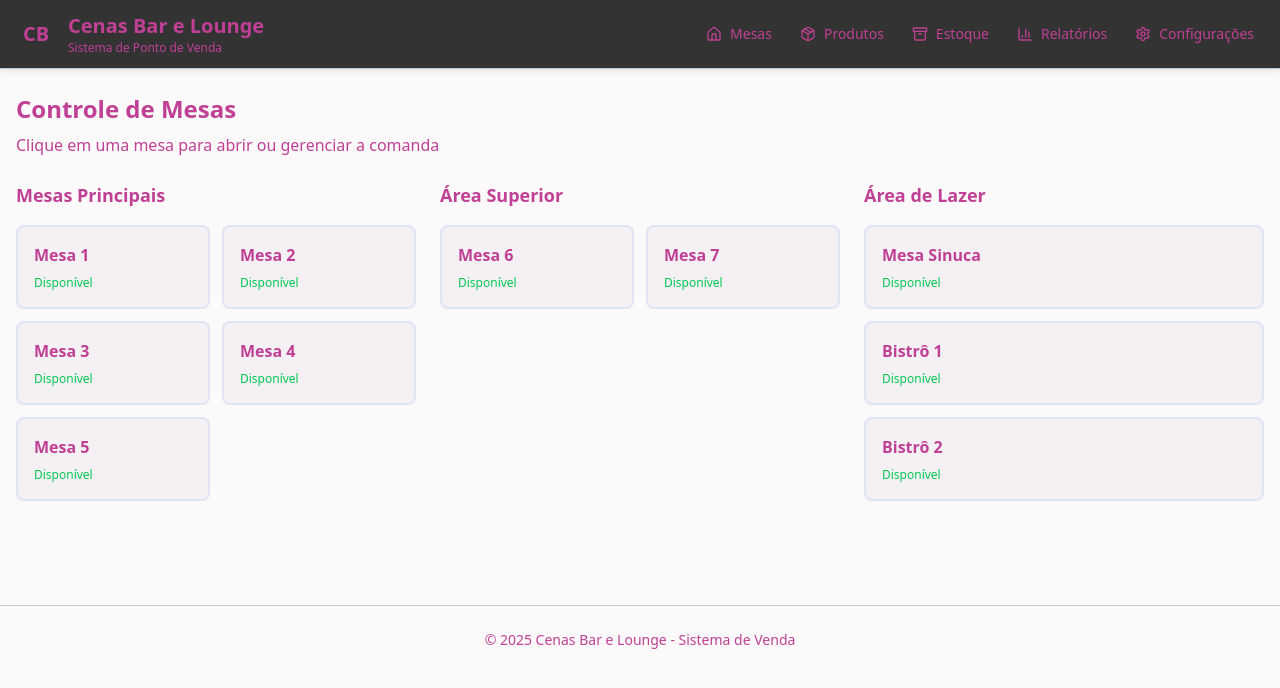
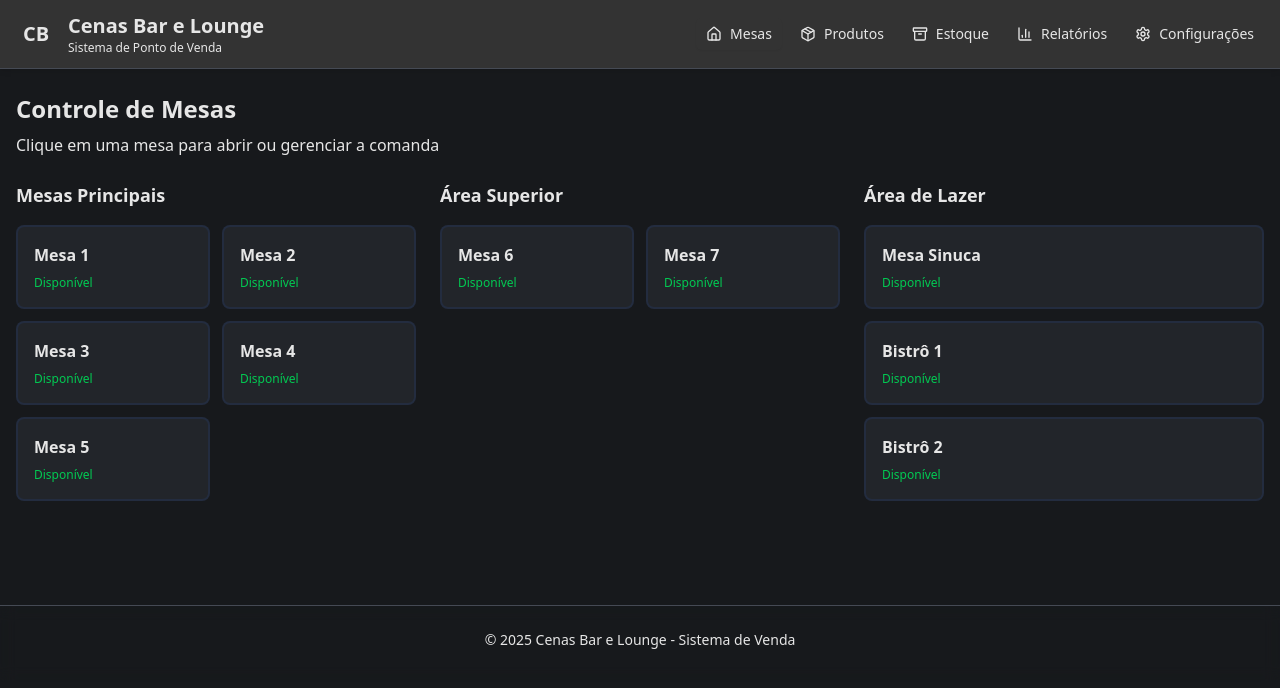
Before and after one commit to diegofsiilva/Cenas_Teste, a React (Vite) app: page / in a window 1280 px wide. Shown: the top 688 px of the page. Built offline with nearby package versions, Linux system fonts and the light colour scheme.

Commit message:
Update App.css

```diff
--- a/src/App.css
+++ b/src/App.css
@@ -12,33 +12,30 @@
 
 @layer base {
   :root {
-    --radius: 0.5rem;
 
-    /* Tema inspirado no Copilot */
-    --background: 320 20% 98%;
-    --foreground: 320 50% 50%;
-    --card: 320 20% 95%;
-    --card-foreground: 320 20% 20%;
-    --popover: 220 20% 92%;
-    --popover-foreground: 220 20% 20%;
-    --primary: 220 90% 56%;
-    --primary-foreground: 0 0% 100%;
-    --secondary: 420 20% 85%;
-    --secondary-foreground: 220 20% 20%;
-    --muted: 220 20% 90%;
-    --muted-foreground: 220 10% 40%;
-    --accent: 220 80% 70%;
-    --accent-foreground: 220 20% 20%;
-    --destructive: 0 84% 60%;
-    --border: 220 20% 80%;
-    --input: 220 20% 85%;
-    --ring: 220 90% 56%;
-    --chart-1: 220 90% 56%;
-    --chart-2: 220 80% 50%;
-    --chart-3: 220 70% 65%;
-    --chart-4: 220 60% 35%;
-    --chart-5: 220 60% 75%;
-  }
+ --radius: 0.5rem;
+
+  /* Tema escuro inspirado no Copilot */
+  --background: 220 10% 10%;           /* fundo geral: cinza quase preto */
+  --foreground: 0 0% 90%;              /* texto principal: branco suave */
+  --card: 220 10% 15%;                 /* fundo de cards */
+  --card-foreground: 0 0% 90%;         /* texto em cards */
+  --popover: 220 10% 12%;              /* fundo de popovers */
+  --popover-foreground: 0 0% 90%;      /* texto em popovers */
+  --primary: 220 90% 56%;              /* azul Copilot */
+  --primary-foreground: 0 0% 100%;     /* texto sobre azul */
+  --secondary: 220 10% 25%;            /* cinza médio */
+  --secondary-foreground: 0 0% 90%;    /* texto sobre secundário */
+  --muted: 220 10% 30%;                /* cinza apagado */
+  --muted-foreground: 0 0% 60%;        /* texto apagado */
+  --accent: 220 80% 70%;               /* azul claro para destaque */
+  --accent-foreground: 0 0% 100%;      /* texto sobre destaque */
+  --destructive: 0 84% 60%;            /* vermelho para ações perigosas */
+  --border: 220 10% 30%;               /* bordas discretas */
+  --input: 220 10% 20%;                /* fundo de inputs */
+  --ring: 220 90% 56%;                 /* cor de foco */
+}
+
 
   * {
     border-color: hsl(var(--border));
@@ -79,6 +76,7 @@
   color: hsl(var(--foreground));
   border-bottom: 1px solid hsl(var(--border));
   box-shadow: 0 2px 6px rgba(0, 0, 0, 0.1);
+  foreground: 0 0% 90%; /* cinza claro */
 }
 
 .navbar a,
```
